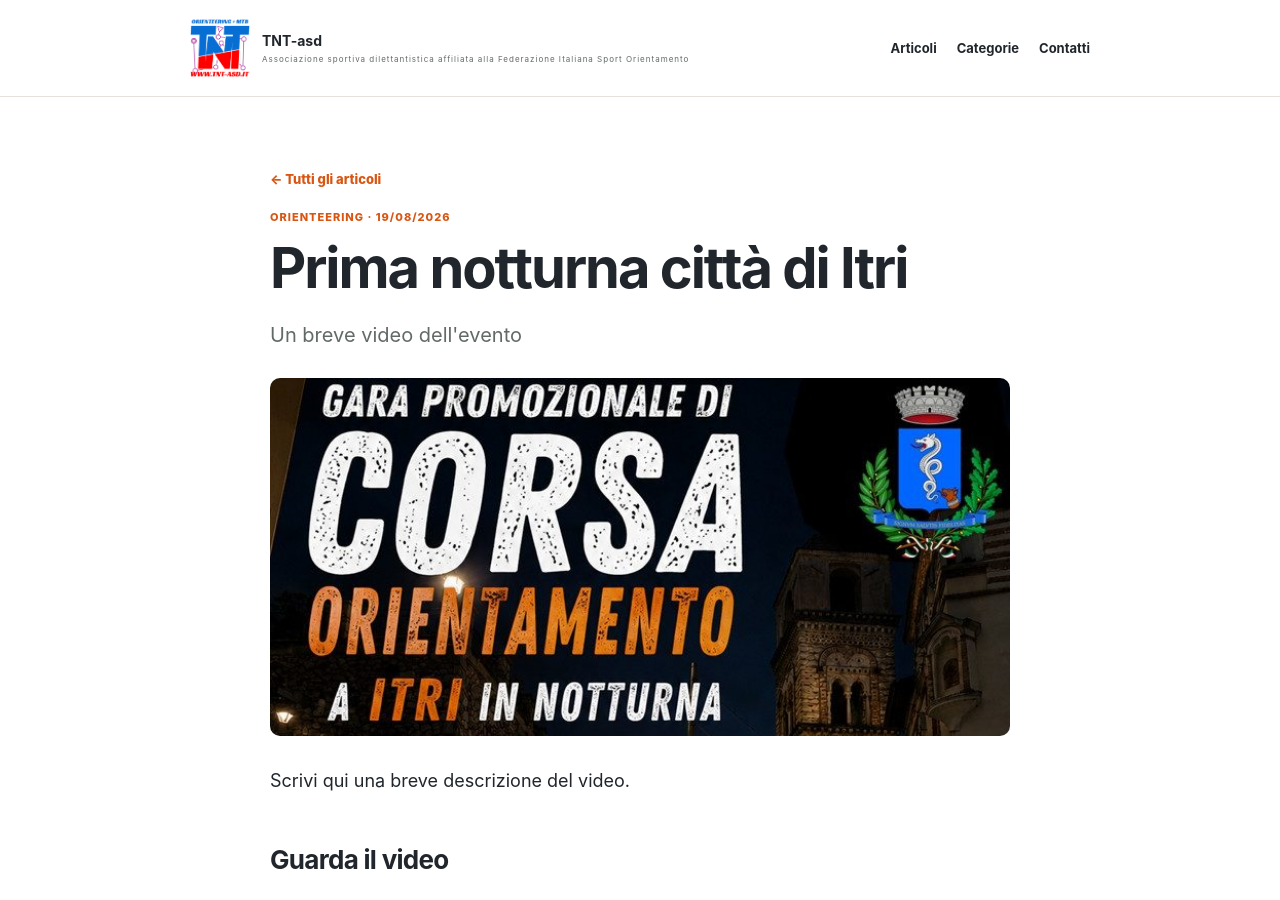
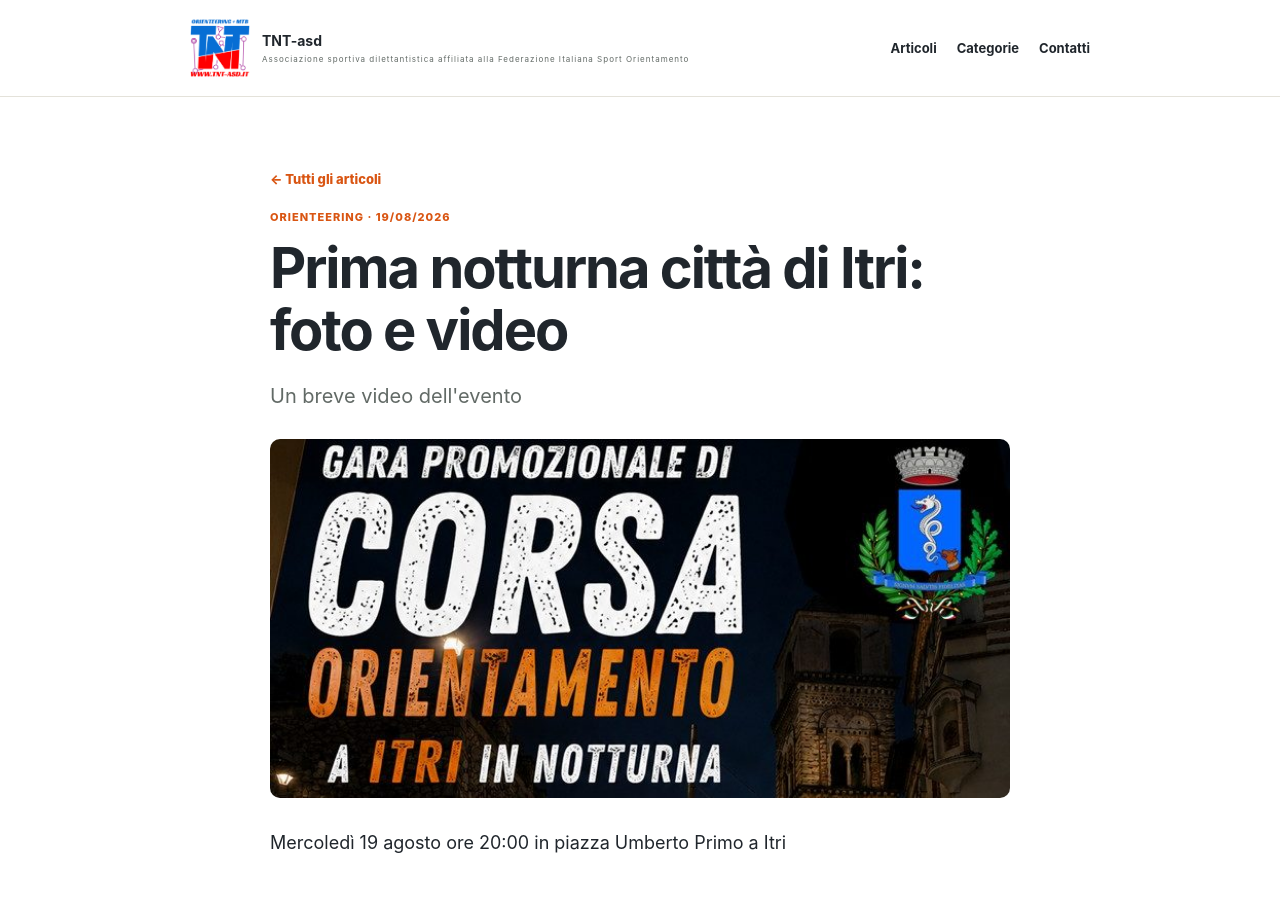
Before and after one commit to glucatntasd/glucatntasd.github.io, a Jekyll site: the page built from _posts/2026-08-19-video_notturna_itri.md, in a window 1280 px wide and 900 px high. Built offline with Jekyll 4.4.1, drawn with Linux system fonts in a browser that asks for light colours; grey boxes are pictures that could not be loaded.

Commit message:
carousel

```diff
--- a/_posts/2026-08-19-video_notturna_itri.md
+++ b/_posts/2026-08-19-video_notturna_itri.md
@@ -1,6 +1,6 @@
 ---
 layout: article
-title: "Prima notturna città di Itri"
+title: "Prima notturna città di Itri: foto e video"
 date: 2026-08-19
 category: "Orienteering"
 subtitle: "Un breve video dell'evento"
@@ -8,7 +8,7 @@ image: "/assets/locandina_notturna_itri.jpg"
 ---
 
 
-Scrivi qui una breve descrizione del video.
+Mercoledì 19 agosto ore 20:00 in piazza Umberto Primo a Itri
 
 ## Guarda il video
 
```
Also changed, not shown: _posts/2026-10-12-anxur.md (+3 -3 lines).
